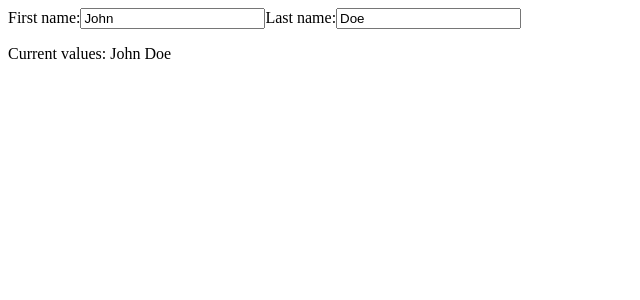
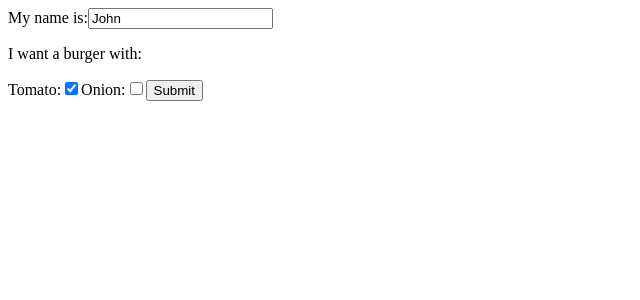
Before and after one commit to iLanceArea/MOBPROG-IT252-react-w3schools, a React (Vite) app in the folder my-react-app/: page / in a window 1280 px wide. Shown: the top 300 px of the page, without its empty margins (0-640 px from the left). Built offline with nearby package versions, Linux system fonts and the light colour scheme.

Commit message:
W3Schools Checkbox C1

```diff
--- a/my-react-app/src/main.jsx
+++ b/my-react-app/src/main.jsx
@@ -4,18 +4,32 @@ import { createRoot } from 'react-dom/client';
 function MyForm() {
   const [inputs, setInputs] = useState({
     firstname: 'John',
-    lastname: 'Doe'
+    tomato: true,
+    onion: false
   });
 
   const handleChange = (e) => {
-    const name = e.target.name;
-    const value = e.target.value;
+    const target = e.target;
+    const value = target.type === 'checkbox' ? target.checked : target.value;
+    const name = target.name;
     setInputs(values => ({...values, [name]: value}))
   }
 
+  const handleSubmit = (event) => {
+    let fillings = '';
+    if (inputs.tomato) fillings += 'tomato';
+    if (inputs.onion) {
+      if (inputs.tomato) fillings += ' and ';
+      fillings += 'onion';
+    }
+    if (fillings == '') fillings = 'no fillings';
+    alert(`${inputs.firstname} wants a burger with ${fillings}`);
+    event.preventDefault();
+  };
+
   return (
-    <form>
-      <label>First name:
+    <form onSubmit={handleSubmit}>
+      <label>My name is:
       <input
         type="text"
         name="firstname"
@@ -23,15 +37,25 @@ function MyForm() {
         onChange={handleChange}
       />
       </label>
-      <label>Last name:
+
+      <p>I want a burger with:</p>
+      <label>Tomato:
+      <input
+        type="checkbox"
+        name="tomato"
+        checked={inputs.tomato}
+        onChange={handleChange}
+      />
+      </label>
+      <label>Onion:
         <input
-          type="text"
-          name="lastname"
-          value={inputs.lastname}
+          type="checkbox"
+          name="onion"
+          checked={inputs.onion}
           onChange={handleChange}
         />
         </label>
-        <p>Current values: {inputs.firstname} {inputs.lastname}</p>
+        <button type="submit">Submit</button>
     </form>
   )
 }
```
